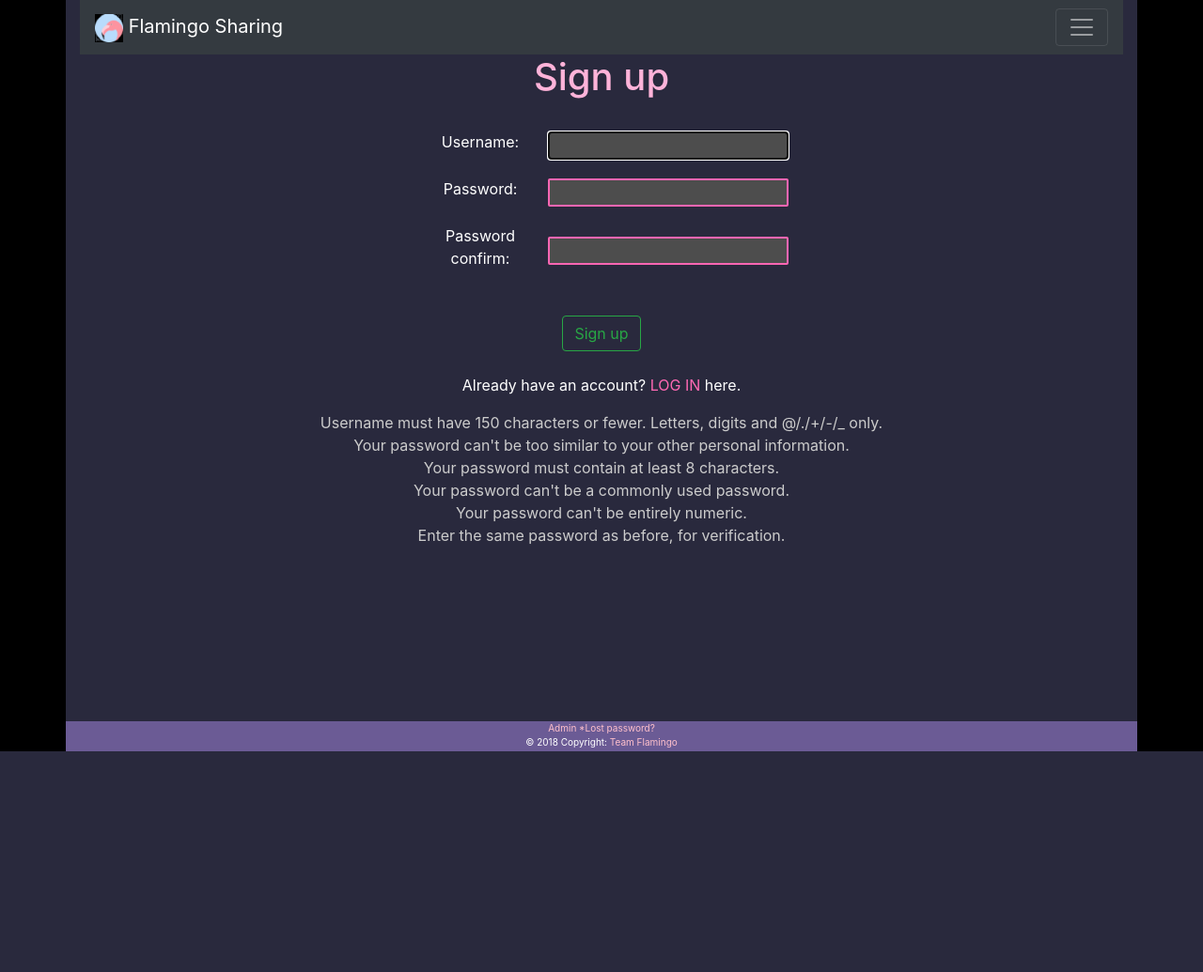
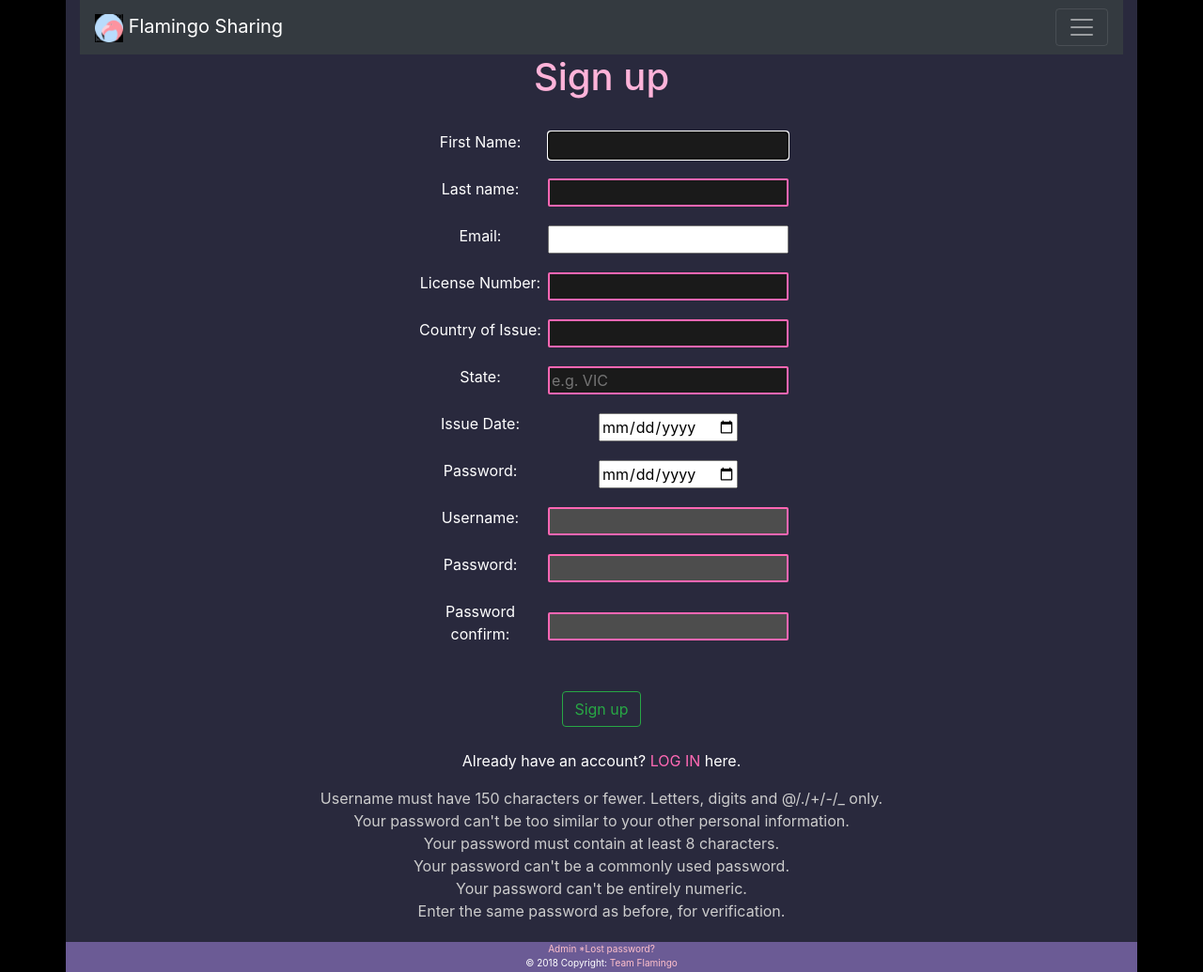
Before and after one commit to Gr4nts/FlamingoCarShare, a Django app: page /signup/ in a window 1280 px wide. Shown: the whole page at 94% size. Before the commit the page ends 800 px from the top, so only its background shows below. Run offline with Django 3.2, Linux system fonts and the light colour scheme; some libraries are stand-ins or nearby versions.

Commit message:
Added fields to sign in page.
Doesnt save to db...Trying to fix.

```diff
--- a/flamingo/templates/account.html
+++ b/flamingo/templates/account.html
@@ -7,9 +7,13 @@
 <div class="col text-center">
     {% if user.is_authenticated %}
         <div>
-            <h1>Hello {{ user.username }}!</h1>
+            <h1>Hello {{ user.firstname }}!</h1>
             <br>
             <div class="col text-left">
+                <h1>Profile</h1>
+                <p>
+
+                </p>
                 <h1>Your bookings</h1>
                 <p>
                 {% for bookings in Bookings %}
--- a/flamingo/templates/signup.html
+++ b/flamingo/templates/signup.html
@@ -11,13 +11,55 @@
 
         <table style="width:400px; margin:auto;">
           <tr>
+            <td> <p><label for="id_firstname">First Name:</label></p> </td>
+            <td> <p><input type="text" name="firstname" maxlength="150" autofocus required id="id_firstname"></p> </td>
+          </tr>
+
+            <tr>
+            <td> <p><label for="id_lastname">Last name:</label></p> </td>
+            <td> <p><input type="text" name="lastname" maxlength="150" autofocus required id="id_lastname"></p> </td>
+          </tr>
+
+            <tr>
+            <td> <p><label for="id_email">Email:</label></p> </td>
+            <td> <p><input type="email" name="email" maxlength="150" autofocus required id="id_email"></p> </td>
+          </tr>
+
+            <tr>
+            <td> <p><label for="id_licensenumber">License Number:</label></p> </td>
+            <td> <p><input type="text" name="licensenumber" maxlength="150" autofocus required id="id_licensenumber"></p> </td>
+          </tr>
+
+            <tr>
+            <td> <p><label for="id_countryofissue">Country of Issue:</label></p> </td>
+            <td> <p><input type="text" name="countryofissue" maxlength="150" autofocus required id="id_countryofissue"></p> </td>
+          </tr>
+
+            <tr>
+            <td> <p><label for="id_state">State:</label></p> </td>
+            <td> <p><input type="text" name="state" maxlength="3" placeholder="e.g. VIC"  autofocus required id="id_state"></p> </td
+          </tr>
+
+          <tr>
+            <td> <p><label for="id_issuedate">Issue Date:</label></p> </td>
+            <td> <p><input type="date" name="issuedate" maxlength="150" autofocus required id="id_issuedate"></p> </td>
+          </tr>
+
+          <tr>
+            <td> <p><label for="id_expirydate">Password:</label></p> </td>
+            <td> <p><input type="date" name="expirydate" required id="id_expirydate"></p> </td>
+          </tr>
+
+          <tr>
             <td> <p><label for="id_username">Username:</label></p> </td>
             <td> <p><input type="text" name="username" maxlength="150" autofocus required id="id_username"></p> </td>
           </tr>
+
           <tr>
             <td> <p><label for="id_password1">Password:</label></p> </td>
             <td> <p><input type="password" name="password1" required id="id_password1"></p> </td>
           </tr>
+
           <tr>
             <td> <p><label for="id_password2">Password confirm:</label></p> </td>
             <td> <p><input type="password" name="password2" required id="id_password2"></p> </td>
```
Also changed, not shown: flamingo/db.sqlite3.
